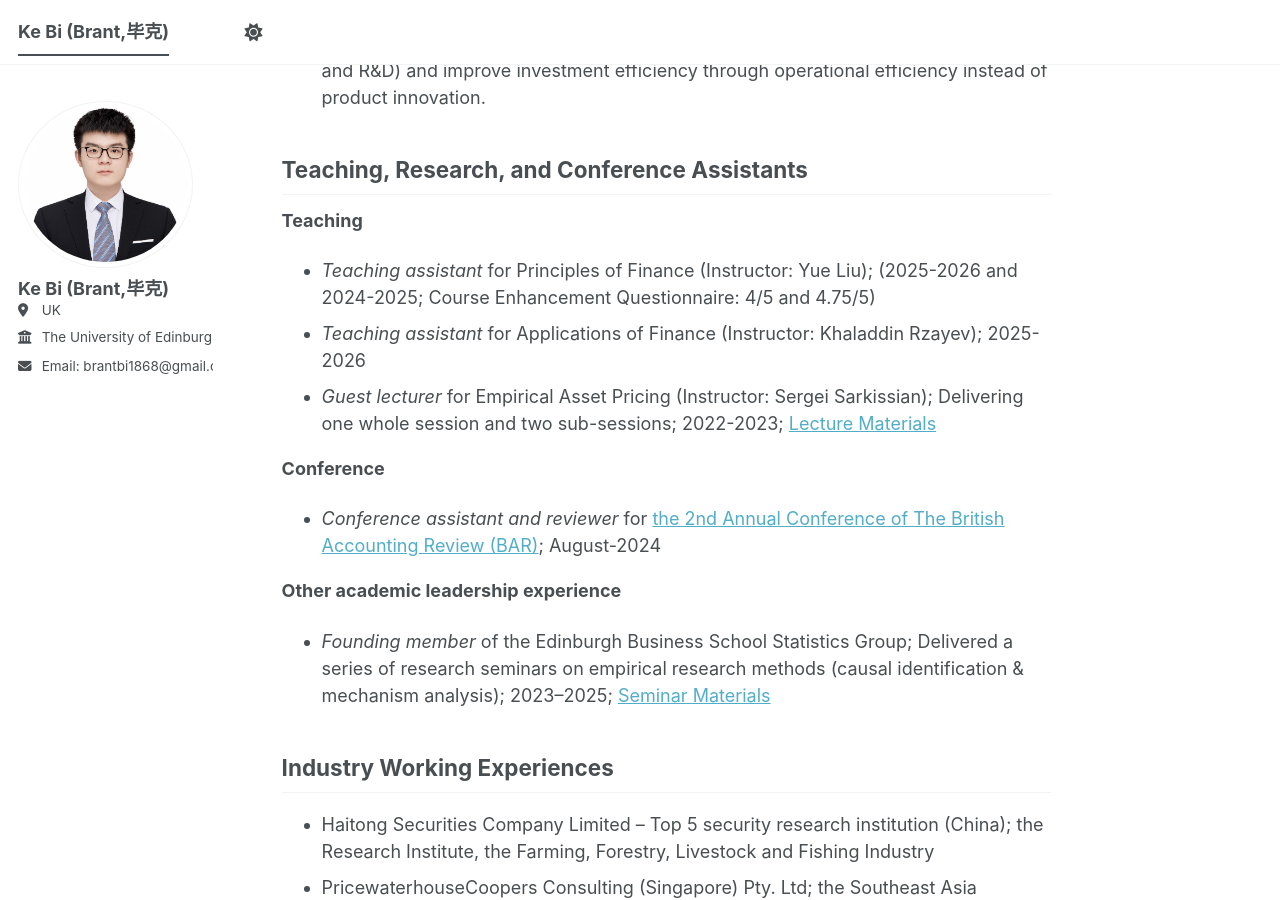
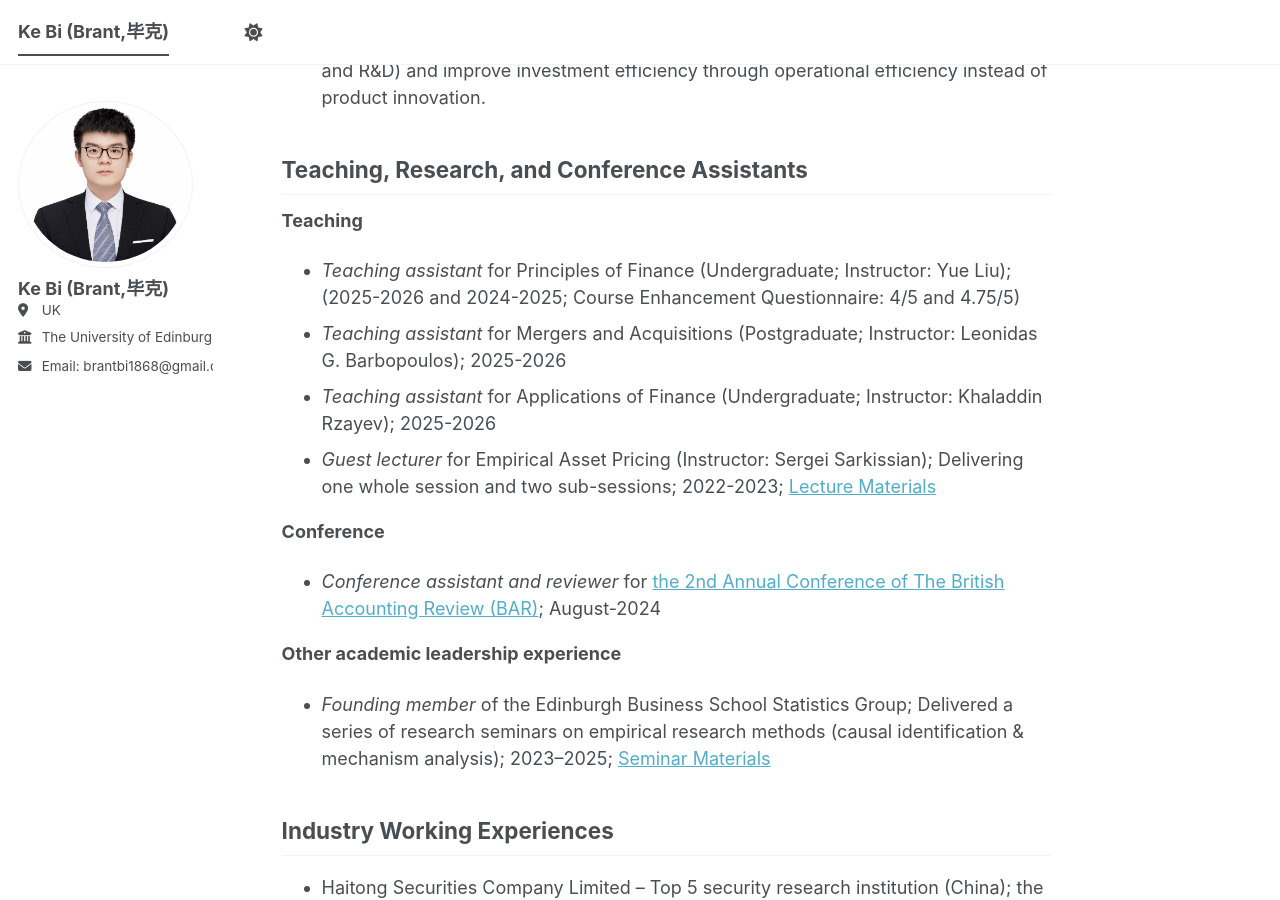
Before and after one commit to brant1868/brant1868.github.io, a Jekyll site: the page built from _pages/about.md, in a window 1280 px wide and 900 px high, scrolled down 1382 px. Built offline with Jekyll 4.4.1, drawn with Linux system fonts in a browser that asks for light colours; a script bundle is joined from its source files by our own code; library files that are not in the unit come from our copies.

Commit message:
Update about.md

```diff
--- a/_pages/about.md
+++ b/_pages/about.md
@@ -44,8 +44,9 @@ Teaching, Research, and Conference Assistants
 ------
 <!-- The University of Edinburgh, Business School -->
 **Teaching**
-- _Teaching assistant_ for Principles of Finance (Instructor: Yue Liu); (2025-2026 and 2024-2025; Course Enhancement Questionnaire: 4/5 and 4.75/5)
-- _Teaching assistant_ for Applications of Finance (Instructor: Khaladdin Rzayev); 2025-2026
+- _Teaching assistant_ for Principles of Finance (Undergraduate; Instructor: Yue Liu); (2025-2026 and 2024-2025; Course Enhancement Questionnaire: 4/5 and 4.75/5)
+- _Teaching assistant_ for Mergers and Acquisitions (Postgraduate; Instructor: Leonidas G. Barbopoulos); 2025-2026
+- _Teaching assistant_ for Applications of Finance (Undergraduate; Instructor: Khaladdin Rzayev); 2025-2026
 - _Guest lecturer_ for Empirical Asset Pricing (Instructor: Sergei Sarkissian); Delivering one whole session and two sub-sessions; 2022-2023; [Lecture Materials](https://drive.google.com/drive/folders/1hnpZs2fTQ1Ec00MFrXASNdiUDNSlouEq?usp=sharing)
 
 **Conference**
```
